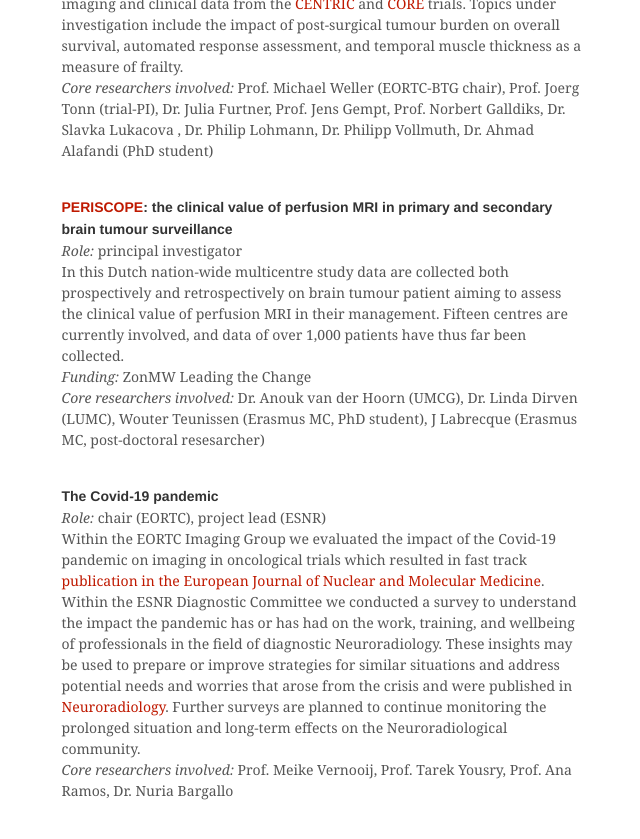
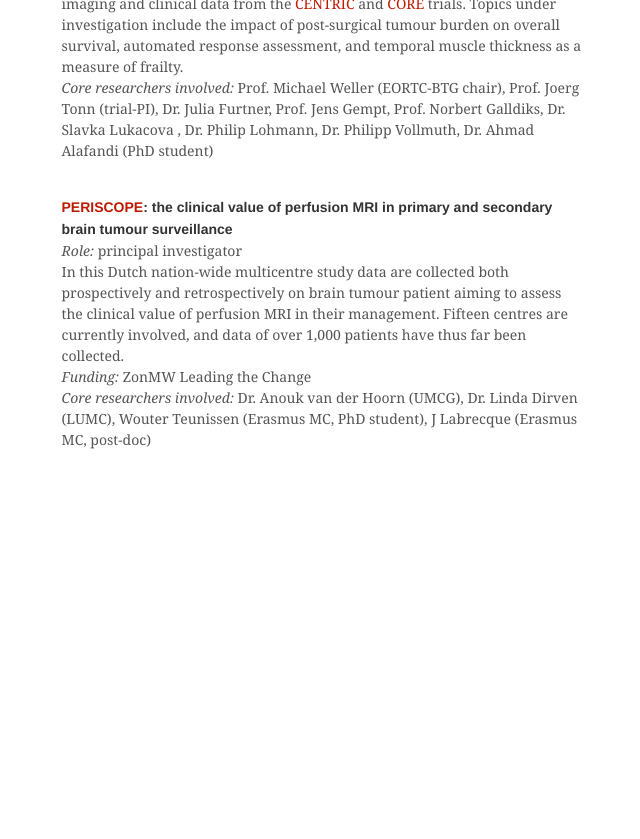
Before and after one commit to marionsmits/marionsmits.github.io, a Jekyll site: the page built from projects.md, in a window 1280 px wide and 900 px high, scrolled down 1863 px. Shown: the top 839 px of the window, without its empty margins (91-731 px from the left). Built offline with Jekyll 4.4.1, drawn with Linux system fonts in a browser that asks for light colours; comment, search, counter and statistics services are not loaded; after the commit the page ends 2412 px from its top, so only the background shows below that.

Commit message:
Update projects.md

```diff
--- a/projects.md
+++ b/projects.md
@@ -11,7 +11,7 @@ Slug: projects
 <br><i>Funding:</i> Medical Delta, NWO-TTW
 <br><i>Core researchers involved:</i> Prof. Matthias van Osch (LUMC, co-lead), Assoc. Prof. Jeroen Kalkman (TU Delft, co-lead), Karin van Garderen (Erasmus MC, PhD student), Barbara Schmitz-Abecassis (LUMC, PhD student), Alim Yolalmaz (TU Delft, post-doc)
 
-<br><b>Advanced imaging and artificial intelligence (AI) in neuro-oncology</b>
+<br><b>[Advanced imaging and artificial intelligence (AI) in neuro-oncology](https://hersentumorcentrum.nl/wetenschap-en-onderzoek/beeldvormende-diagnostiek/)</b>
 <br><i>Role:</i> principal investigator
 <br>This research line comprises multiple projects at Erasmus MC (some in collaboration with LUMC and TU Delft) aimed at the development and implementation of novel imaging and image analysis techniques of brain tumours. The work is a result of close collaboration with the Biomedical Imaging Group Rotterdam (BIGR) led by prof. Wiro Niessen, the MRI physics group led by prof. Juan Hernandez Tamames, and clinical partners within the Brain Tumour Centre of the Erasmus MC Cancer Institute (prof. Martin van den Bent, prof. Arnaud Vincent, dr. Alejandra Mendez). Together we assess imaging phenotypes of glioma genotypes by developing AI (iGENE study, vascular signature mapping), and develop and validate advanced imaging techniques such as chemical exchange saturation transfer (CEST) imaging and combined PET-MRI imaging. Clinical translation and utility are important aspects of both AI and advanced image acquisition assessment.
 <br><i>Funding:</i> KWF Dutch Cancer Society, NWO-TTW, The Brain Tumour Charity, Stichting Semmy, Varian, Daniel den Hoed Stichting, NWO-Mosaic.
@@ -37,10 +37,4 @@ Slug: projects
 <br><i>Role:</i> principal investigator
 <br>In this Dutch nation-wide multicentre study data are collected both prospectively and retrospectively on brain tumour patient aiming to assess the clinical value of perfusion MRI in their management. Fifteen centres are currently involved, and data of over 1,000 patients have thus far been collected.
 <br><i>Funding:</i> ZonMW Leading the Change
-<br><i>Core researchers involved:</i> Dr. Anouk van der Hoorn (UMCG), Dr. Linda Dirven (LUMC), Wouter Teunissen (Erasmus MC, PhD student), J Labrecque (Erasmus MC, post-doctoral resesarcher)
-
-<br><b>The Covid-19 pandemic</b>
-<br><i>Role:</i> chair (EORTC), project lead (ESNR)
-<br>Within the EORTC Imaging Group we evaluated the impact of the Covid-19 pandemic on imaging in oncological trials which resulted in fast track [publication in the European Journal of Nuclear and Molecular Medicine](https://link.springer.com/article/10.1007/s00259-020-04910-y).
-<br>Within the ESNR Diagnostic Committee we conducted a survey to understand the impact the pandemic has or has had on the work, training, and wellbeing of professionals in the field of diagnostic Neuroradiology. These insights may be used to prepare or improve strategies for similar situations and address potential needs and worries that arose from the crisis and were published in [Neuroradiology](https://link.springer.com/article/10.1007%2Fs00234-021-02722-x). Further surveys are planned to continue monitoring the prolonged situation and long-term effects on the Neuroradiological community.
-<br><i>Core researchers involved:</i> Prof. Meike Vernooij, Prof. Tarek Yousry, Prof. Ana Ramos, Dr. Nuria Bargallo
+<br><i>Core researchers involved:</i> Dr. Anouk van der Hoorn (UMCG), Dr. Linda Dirven (LUMC), Wouter Teunissen (Erasmus MC, PhD student), J Labrecque (Erasmus MC, post-doc)
```
